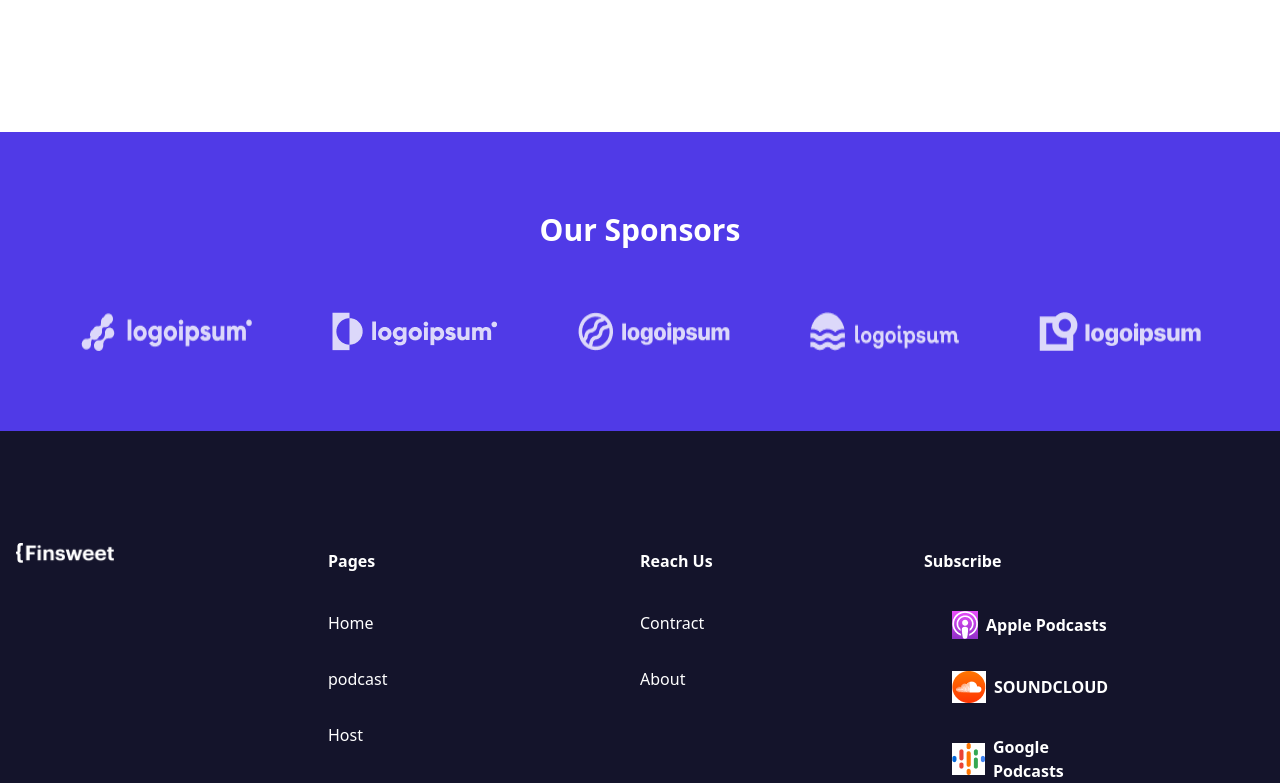
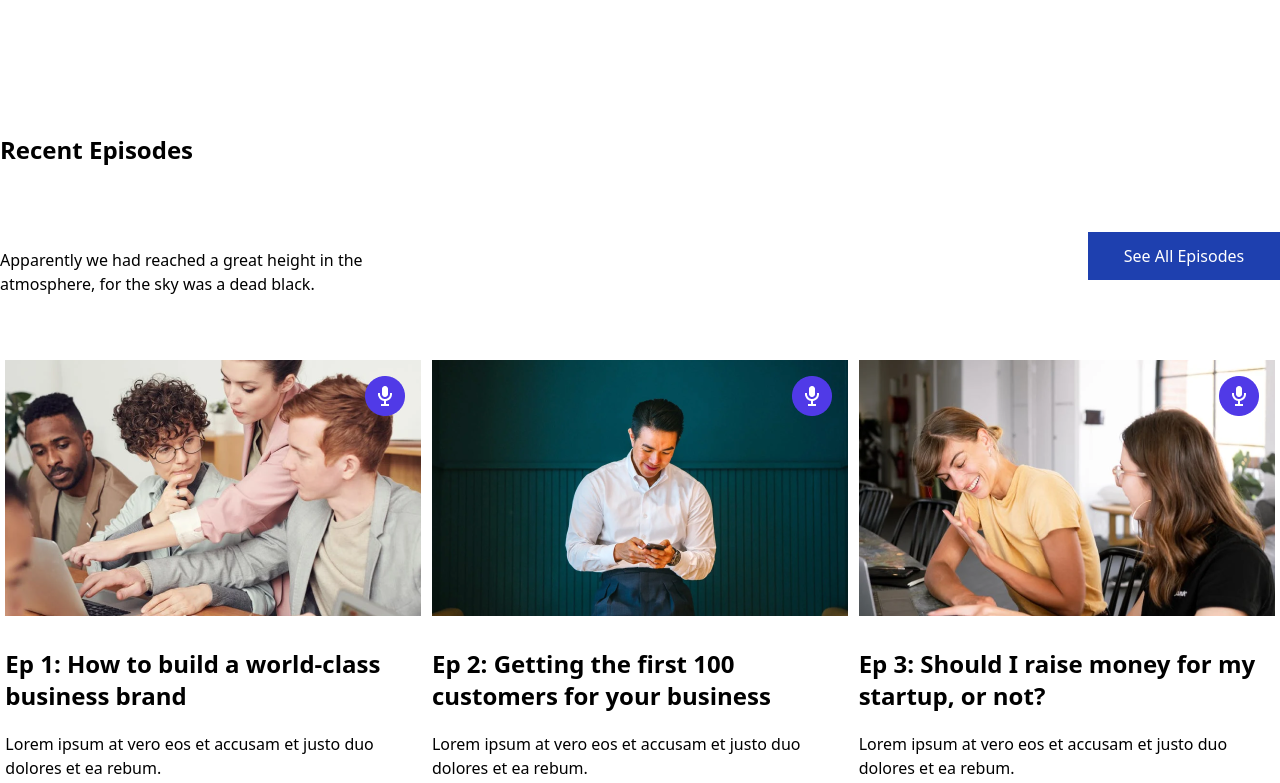
Before and after one commit to MoinUddin005/hero-stroy, a React (Vite) app: page / in a window 1280 px wide. Shown: the part 680-1463 px from the top of the page. Built offline with nearby package versions, Linux system fonts and the light colour scheme.

Commit message:
RecentEpisodes RecentEpisodesCard  complited

```diff
--- a/src/component/Home/Home.jsx
+++ b/src/component/Home/Home.jsx
@@ -1,5 +1,7 @@
 import React from 'react';
 import OwnStroy from '../OwnStroy/OwnStroy';
+import RecentEpisodes from '../RecentEpisodes/RecentEpisodes';
+import RecentEpisodesCard from '../RecentEpisodesCard/RecentEpisodesCard';
 import Subscribe from '../Subscribe/Subscribe';
 
 
@@ -8,6 +10,8 @@ const Home = () => {
         <div>
             <OwnStroy></OwnStroy>
             <Subscribe></Subscribe>
+            <RecentEpisodes></RecentEpisodes>
+            <RecentEpisodesCard></RecentEpisodesCard>
 
         </div>
     );
```
